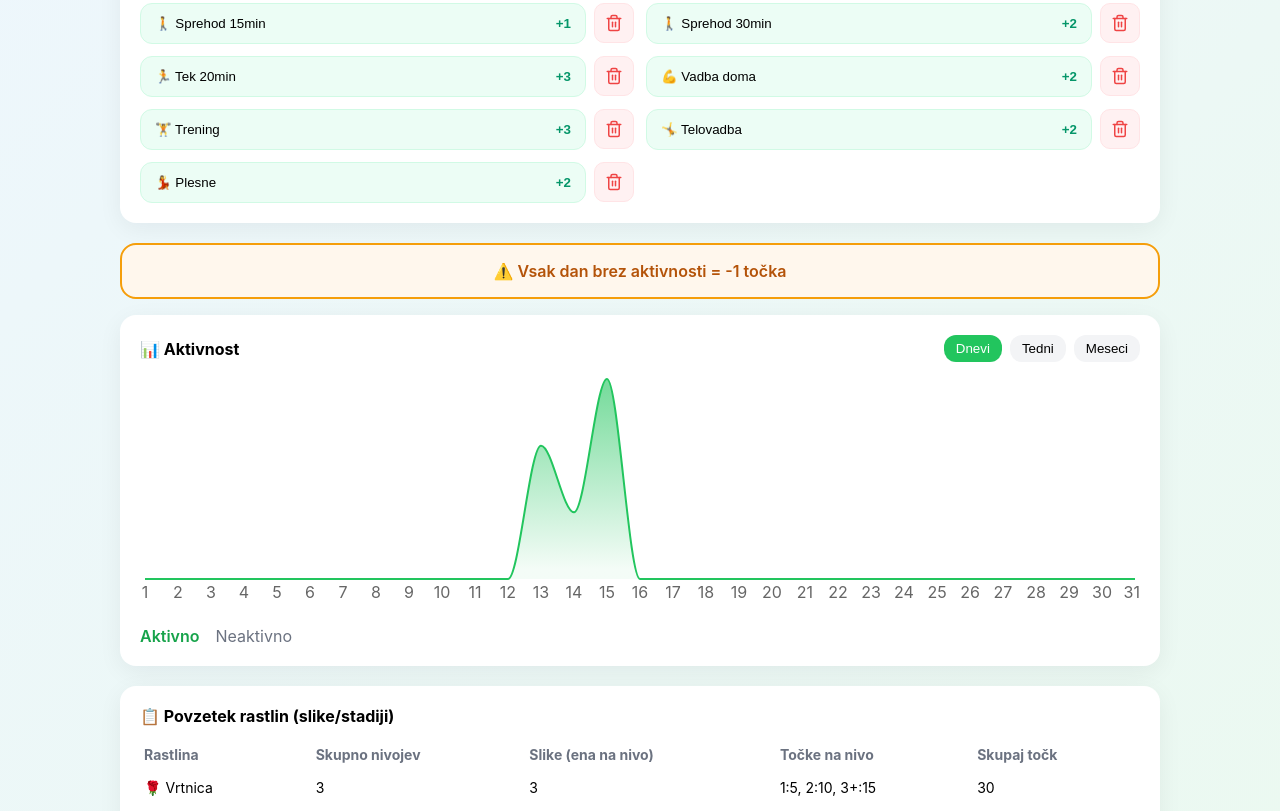
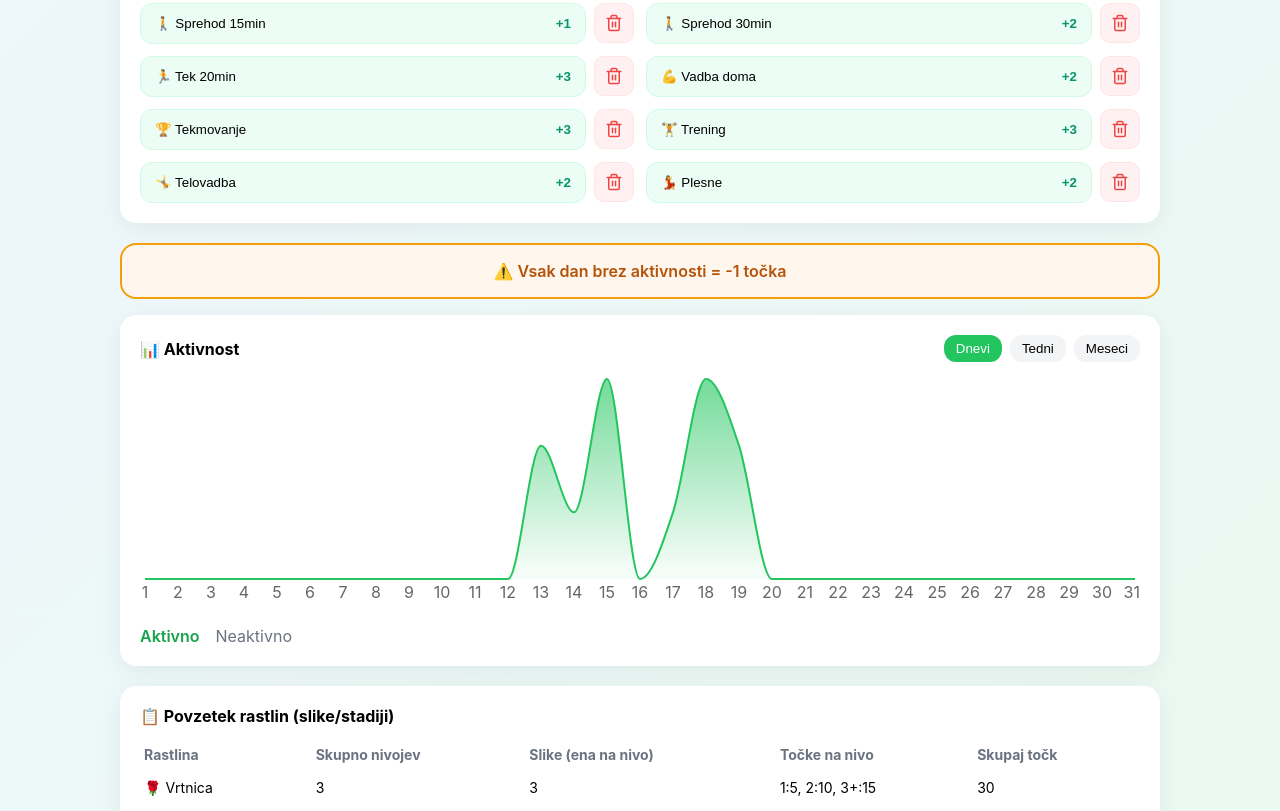
Before and after one commit to lejav4/vercel-push-moja-rastlina, a React (Create React App) app in the folder moja-rastlina/: page / in a window 1280 px wide. Shown: the part 660-1471 px from the top of the page. Built offline with nearby package versions, Linux system fonts and the light colour scheme.

Commit message:
feat(activities): add 'Tekmovanje' (+3) and seed 17–19 Oct activities

```diff
--- a/moja-rastlina/src/App.tsx
+++ b/moja-rastlina/src/App.tsx
@@ -52,6 +52,7 @@ export default function PlantGrowthTracker() {
     { id: 2, text: '🚶 Sprehod 30min', points: 2, isCustom: false },
     { id: 3, text: '🏃 Tek 20min', points: 3, isCustom: false },
     { id: 4, text: '💪 Vadba doma', points: 2, isCustom: false },
+    { id: 5, text: '🏆 Tekmovanje', points: 3, isCustom: false },
     { id: 6, text: '🏋️ Trening', points: 3, isCustom: false },
     { id: 7, text: '🤸 Telovadba', points: 2, isCustom: false },
     { id: 8, text: '💃 Plesne', points: 2, isCustom: false },
@@ -126,10 +127,16 @@ export default function PlantGrowthTracker() {
       const mon = new Date(2025, 9, 13).toDateString(); // months 0-based, 9 = October
       const tue = new Date(2025, 9, 14).toDateString();
       const wed = new Date(2025, 9, 15).toDateString();
+      const fri = new Date(2025, 9, 17).toDateString(); // 17. okt: sprehod 15 min (1)
+      const sat = new Date(2025, 9, 18).toDateString(); // 18. okt: tekmovanje (3)
+      const sun = new Date(2025, 9, 19).toDateString(); // 19. okt: sprehod 30 min (2)
       setActivityHistory({
         [mon]: { total: 2, items: ['Telovadba'] },
         [tue]: { total: 1, items: ['Sprehod 15min'] },
         [wed]: { total: 3, items: ['Trening'] },
+        [fri]: { total: 1, items: ['Sprehod 15min'] },
+        [sat]: { total: 3, items: ['Tekmovanje'] },
+        [sun]: { total: 2, items: ['Sprehod 30min'] },
       });
     }
     // eslint-disable-next-line react-hooks/exhaustive-deps
```
